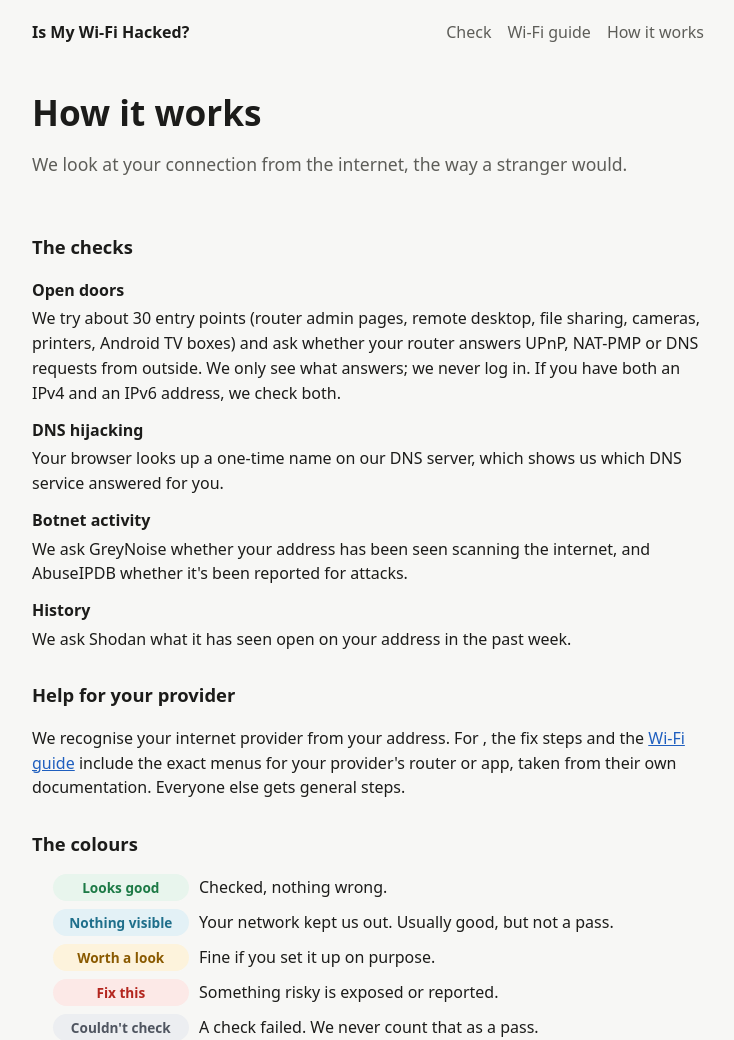
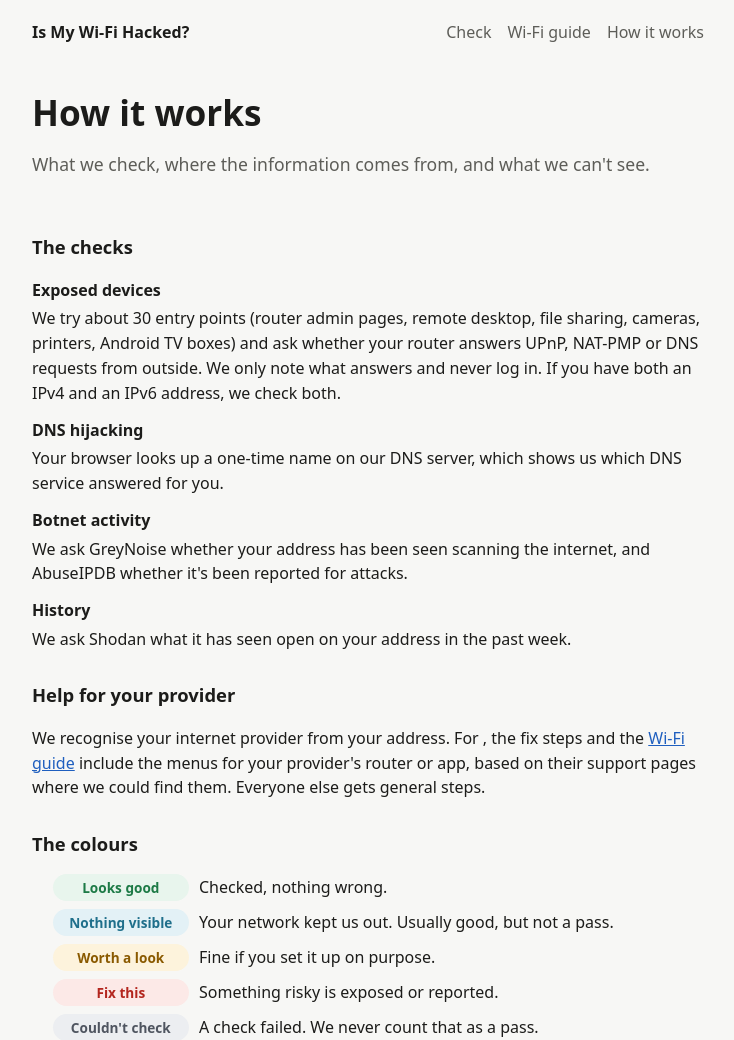
Before and after one commit to dnlbroun/ismywifihacked, a Python web app: template src/netcheck/web/templates/how.html in a window 1280 px wide. Shown: the top 1040 px of the page, without its empty margins (272-1006 px from the left). Run offline with Jinja, Linux system fonts and the light colour scheme; the template is opened without the code that fills it, so the values that code supplies are empty.

Commit message:
Plainer site copy
Drop the "the way an attacker would" framing and the "open doors" metaphor,
fix the results-page line that said the page was private (anyone with the
link can see it), stop claiming every ISP how-to comes from official docs,
and tighten a few notes.

Co-Authored-By: Claude Opus 5.5 <noreply@anthropic.com>
Claude-Session: https://claude.ai/code/session_0133bQmsjgyuuTYyPkDBkH2S

```diff
--- a/src/netcheck/web/app.py
+++ b/src/netcheck/web/app.py
@@ -181,7 +181,7 @@ def create_app(
                 "We can't see your router",
                 "Your provider shares one internet address among many customers (carrier-grade "
                 "NAT), so your router isn't reachable from the internet and we can't test it. "
-                "That's generally good for security, but it isn't a pass.",
+                "That's good for security, but it means we couldn't test anything.",
             )
         return error(
             400,
--- a/src/netcheck/web/templates/base.html
+++ b/src/netcheck/web/templates/base.html
@@ -5,7 +5,7 @@
   <meta name="viewport" content="width=device-width, initial-scale=1">
   <meta name="referrer" content="no-referrer">
   <title>{% block title %}Is My Wi-Fi Hacked?{% endblock %}</title>
-  {% set description = "A free 15-second check of your home connection for open doors, hijacked DNS and infected devices, explained in plain language." %}
+  {% set description = "A free 15-second check of your home internet connection for exposed devices, DNS hijacking and signs of infection." %}
   <meta name="description" content="{{ description }}">
   <meta property="og:type" content="website">
   <meta property="og:site_name" content="Is My Wi-Fi Hacked?">
--- a/src/netcheck/web/templates/how.html
+++ b/src/netcheck/web/templates/how.html
@@ -3,15 +3,15 @@
 {% block main %}
 <section class="hero">
   <h1>How it works</h1>
-  <p class="lede">We look at your connection from the internet, the way a stranger would.</p>
+  <p class="lede">What we check, where the information comes from, and what we can't see.</p>
 </section>
 
 <section class="guide">
   <h2>The checks</h2>
   <dl class="checks-dl">
-    <dt>Open doors</dt>
+    <dt>Exposed devices</dt>
     <dd>We try about 30 entry points (router admin pages, remote desktop, file sharing, cameras, printers, Android TV boxes)
-        and ask whether your router answers UPnP, NAT-PMP or DNS requests from outside. We only see what answers; we never log in.
+        and ask whether your router answers UPnP, NAT-PMP or DNS requests from outside. We only note what answers and never log in.
         If you have both an IPv4 and an IPv6 address, we check both.</dd>
     <dt>DNS hijacking</dt>
     <dd>Your browser looks up a one-time name on our DNS server, which shows us which DNS service answered for you.</dd>
@@ -23,7 +23,7 @@
 
   <h2>Help for your provider</h2>
   <p>We recognise your internet provider from your address. For {% for name in supported_isps %}{{ name }}{% if loop.revindex == 2 %} and {% elif not loop.last %}, {% endif %}{% endfor %},
-     the fix steps and the <a href="/wifi">Wi-Fi guide</a> include the exact menus for your provider's router or app, taken from their own documentation.
+     the fix steps and the <a href="/wifi">Wi-Fi guide</a> include the menus for your provider's router or app, based on their support pages where we could find them.
      Everyone else gets general steps.</p>
 
   <h2>The colours</h2>
--- a/src/netcheck/web/templates/result.html
+++ b/src/netcheck/web/templates/result.html
@@ -47,6 +47,6 @@
      The <a href="/wifi">Wi-Fi guide</a> walks you through checking those yourself in about 10 minutes.</p>
 </section>
 
-<p class="muted">This page is private to anyone with the link and is deleted 24 hours after the scan.</p>
+<p class="muted">Anyone with this page's link can see it. It's deleted 24 hours after the scan.</p>
 <p><a class="button" href="/">Run another check</a></p>
 {% endblock %}
--- a/src/netcheck/web/templates/wifi.html
+++ b/src/netcheck/web/templates/wifi.html
@@ -28,11 +28,11 @@
 
   <h2 id="security">2. Check the encryption</h2>
   <p>Under "Security" or "Encryption", you want <strong>WPA2</strong> or <strong>WPA3</strong>.
-     <strong>WEP</strong>, plain <strong>WPA</strong> or <strong>Open</strong> are unsafe: change them now.</p>
+     <strong>WEP</strong>, plain <strong>WPA</strong> and <strong>Open</strong> are unsafe, so change them now.</p>
 
   <h2 id="passwords">3. Change default passwords</h2>
   <p>Change the Wi-Fi password and the router admin password if either is still the one on the label.
-     Long beats complicated: four random words ("lamp-river-cobalt-tuesday") is stronger than "P@ssw0rd!".</p>
+     Length matters more than symbols: four random words ("lamp-river-cobalt-tuesday") is stronger than "P@ssw0rd!".</p>
 
   <h2 id="features">4. Turn off what you don't use</h2>
   <ul>
```
Also changed, not shown: src/netcheck/verdict/cards.py (+6 -6 lines), src/netcheck/web/templates/index.html (+6 -6 lines).
